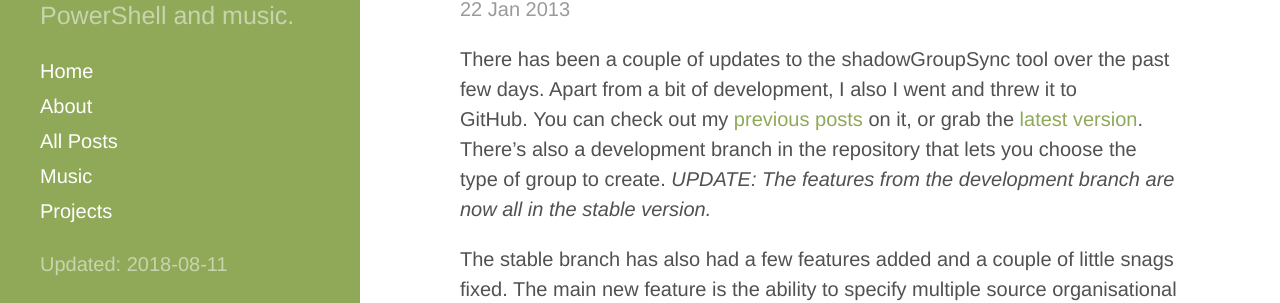
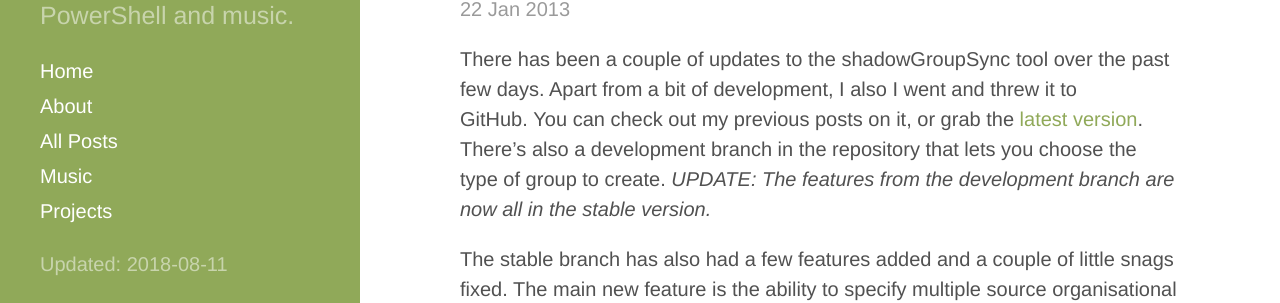
Before and after one commit to davegreen/davegreen.github.io, a Jekyll site: the page built from _posts/2013-01-22-even-more-work-with-shadowgroupsync.md, in a window 1280 px wide and 1254 px high. Shown: the part 186-489 px from the top of the window. Built offline with Jekyll 4.4.1, drawn with Linux system fonts in a browser that asks for light colours; some of the changed lines change nothing that is shown.

Commit message:
remove dead link

```diff
--- a/_posts/2013-01-22-even-more-work-with-shadowgroupsync.md
+++ b/_posts/2013-01-22-even-more-work-with-shadowgroupsync.md
@@ -6,7 +6,7 @@ author: Dave Green
 comments: true
 categories: [Computers]
 ---
-There has been a couple of updates to the shadowGroupSync tool over the past few days. Apart from a bit of development, I also I went and threw it to GitHub. You can check out my [previous posts](http://tookitaway.co.uk/tag/shadowgroupsync/) on it, or grab the [latest version](https://github.com/davegreen/shadowGroupSync.git). There's also a development branch in the repository that lets you choose the type of group to create. *UPDATE: The features from the development branch are now all in the stable version.*
+There has been a couple of updates to the shadowGroupSync tool over the past few days. Apart from a bit of development, I also I went and threw it to GitHub. You can check out my previous posts on it, or grab the [latest version](https://github.com/davegreen/shadowGroupSync.git). There's also a development branch in the repository that lets you choose the type of group to create. *UPDATE: The features from the development branch are now all in the stable version.*
 
 The stable branch has also had a few features added and a couple of little snags fixed. The main new feature is the ability to specify multiple source organisational units for inclusion into a single shadow group. These changes make the utility very useful for generating distribution lists or access groups based on whatever conditions you want; like employee type, manager, or existing group memberships.
 
```
